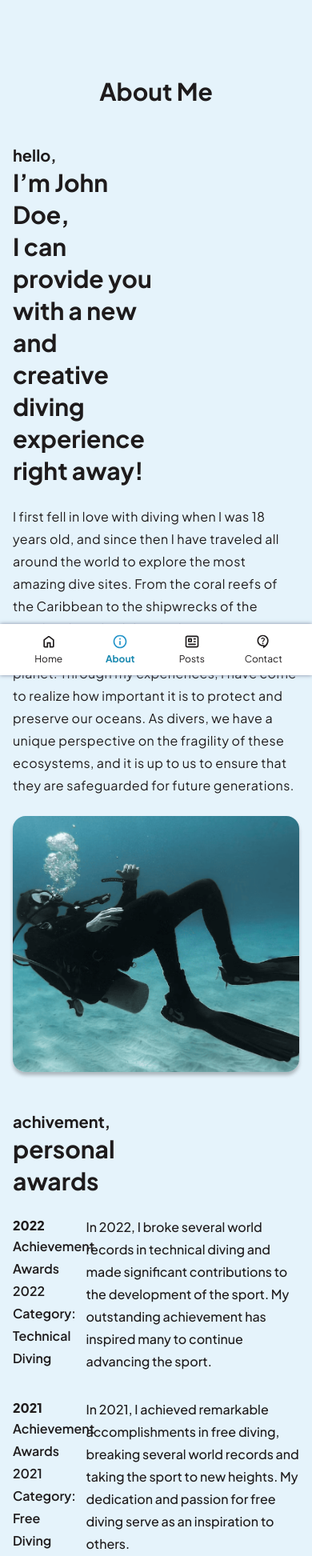
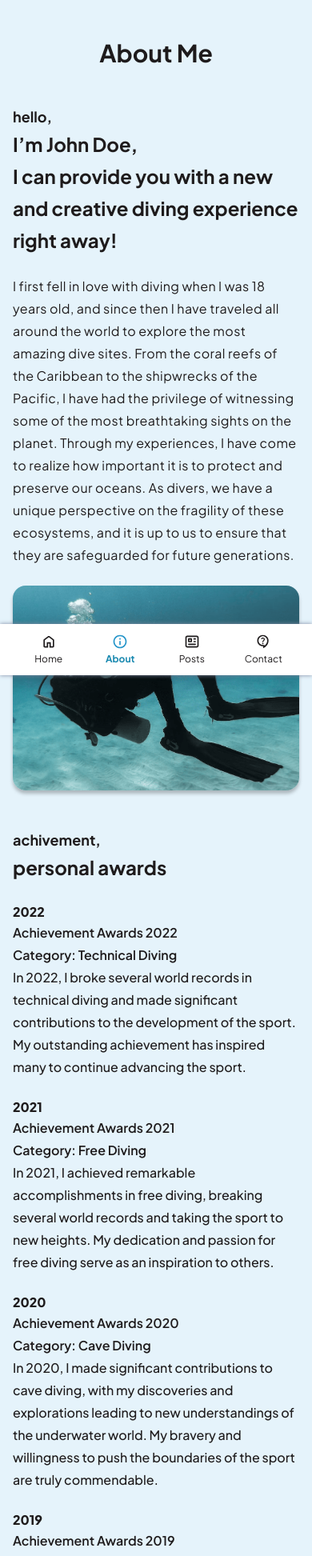
Before and after one commit to khafidhasukma/diver-jointscamp, a React (Create React App) app: page /about in a window 390 px wide. Shown: the top 1945 px of the page at 80% size. Built offline with nearby package versions, Linux system fonts and the light colour scheme.

Commit message:
[about]: responsive in all breakpoints

```diff
--- a/src/pages/About/index.js
+++ b/src/pages/About/index.js
@@ -3,9 +3,9 @@ import about from "../../assets/images/about.png";
 const About = () => {
     return (
         <div className="container">
-            <h1 className="mb-12 pt-24 text-center text-3xl font-bold">About Me</h1>
-            <p className="text-xl font-bold">hello,</p>
-            <h1 className="w-1/2 text-3xl font-bold leading-10">
+            <h1 className="py-12 text-center text-3xl font-bold md:pt-24">About Me</h1>
+            <p className="text-lg font-bold lg:text-xl">hello,</p>
+            <h1 className="text-2xl font-bold leading-10 sm:w-2/3 md:w-3/4 md:text-3xl xl:w-1/2">
                 I’m John Doe, <br />I can provide you with a new and creative diving experience right away!
             </h1>
             <p className="my-6 leading-7 tracking-wide">
@@ -16,56 +16,56 @@ const About = () => {
                 As divers, we have a unique perspective on the fragility of these ecosystems, and it is up to us to
                 ensure that they are safeguarded for future generations.
             </p>
-            <img src={about} className="h-80 w-full rounded-2xl object-cover shadow-box" alt="" />
-            <p className="mt-12 text-xl font-bold">achivement,</p>
-            <h1 className="w-1/2 text-3xl font-bold leading-10">personal awards</h1>
-            <div className="mb-16 mt-6 grid grid-cols-4 gap-2">
-                <div className="mb-6">
+            <img src={about} className="h-64 w-full rounded-2xl object-cover shadow-box lg:h-80" alt="" />
+            <p className="mt-12 text-lg font-bold lg:text-xl">achivement,</p>
+            <h1 className="text-2xl font-bold leading-10 lg:text-3xl">personal awards</h1>
+            <div className="mb-16 mt-6 md:grid md:grid-cols-4 lg:gap-2">
+                <div className="md:col-span-2 md:mb-6 lg:col-span-1">
                     <p className="font-extrabold">2022</p>
                     <p className="font-semibold leading-7">
                         Achievement Awards 2022 <br /> Category: Technical Diving
                     </p>
                 </div>
-                <div className="col-span-3 mb-6">
+                <div className="mb-6 md:col-span-2 lg:col-span-3">
                     <p className="font-medium leading-7">
                         In 2022, I broke several world records in technical diving and made significant contributions to
                         the development of the sport. My outstanding achievement has inspired many to continue advancing
                         the sport.
                     </p>
                 </div>
-                <div className="mb-6">
+                <div className="md:col-span-2 md:mb-6 lg:col-span-1">
                     <p className="font-extrabold">2021</p>
                     <p className="font-semibold leading-7">
                         Achievement Awards 2021 <br /> Category: Free Diving
                     </p>
                 </div>
-                <div className="col-span-3 mb-6">
+                <div className="mb-6 md:col-span-2 lg:col-span-3">
                     <p className="font-medium leading-7">
                         In 2021, I achieved remarkable accomplishments in free diving, breaking several world records
                         and taking the sport to new heights. My dedication and passion for free diving serve as an
                         inspiration to others.
                     </p>
                 </div>
-                <div className="mb-6">
+                <div className="md:col-span-2 md:mb-6 lg:col-span-1">
                     <p className="font-extrabold">2020</p>
                     <p className="font-semibold leading-7">
                         Achievement Awards 2020 <br /> Category: Cave Diving
                     </p>
                 </div>
-                <div className="col-span-3 mb-6">
+                <div className="mb-6 md:col-span-2 lg:col-span-3">
                     <p className="font-medium leading-7">
                         In 2020, I made significant contributions to cave diving, with my discoveries and explorations
                         leading to new understandings of the underwater world. My bravery and willingness to push the
                         boundaries of the sport are truly commendable.
                     </p>
                 </div>
-                <div className="mb-6">
+                <div className="md:col-span-2 md:mb-6 lg:col-span-1">
                     <p className="font-extrabold">2019</p>
                     <p className="font-semibold leading-7">
                         Achievement Awards 2019 <br /> Category: Conservation Diving
                     </p>
                 </div>
-                <div className="col-span-3 mb-6">
+                <div className="mb-6 md:col-span-2 lg:col-span-3">
                     <p className="font-medium leading-7">
                         In 2019, I dedicated myself to conservation diving, working to protect marine life and
                         ecosystems through sustainable diving practices and community outreach. My efforts have made a
```
